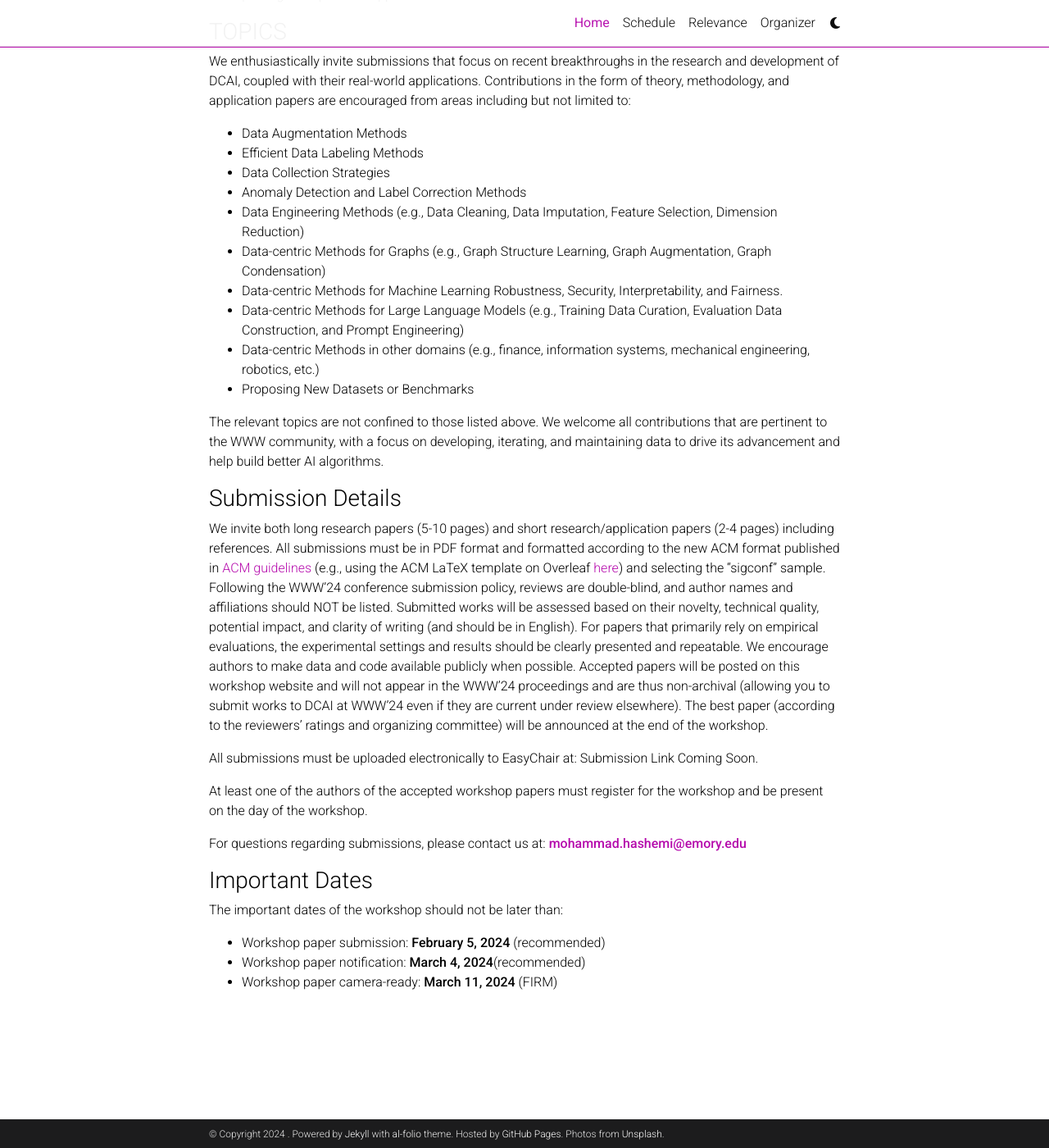
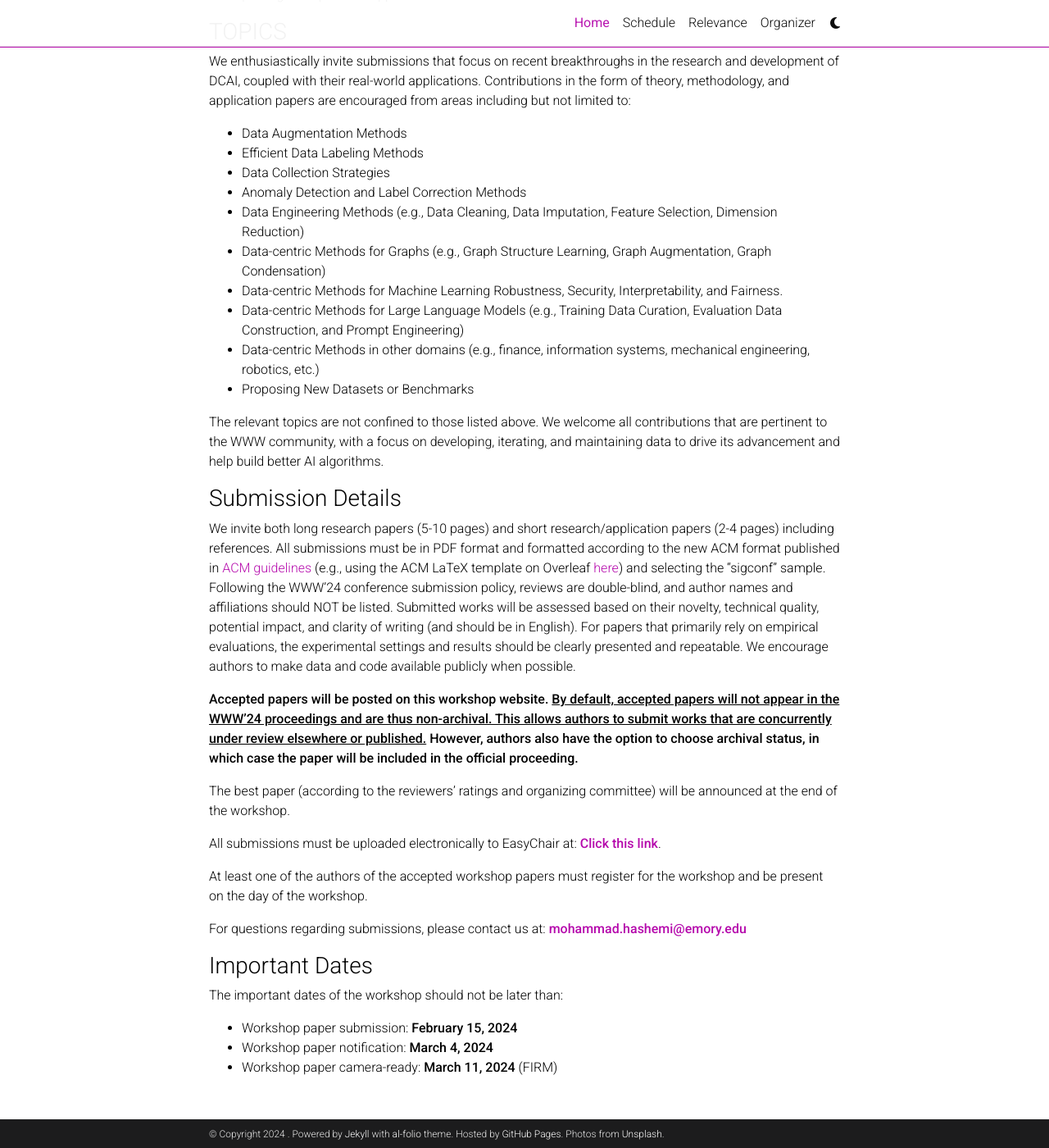
Before and after one commit to dcai-workshop/dcai-workshop.github.io, a Jekyll site: the page built from _pages/about.md, in a window 1280 px wide and 1400 px high, scrolled down 1480 px. Shown: the whole window at 82% size. Built offline with Jekyll 4.4.1, drawn with Linux system fonts in a browser that asks for light colours; comment, search, counter and statistics services are not loaded; a style sheet for code colours, icons or effects is not loaded.

Commit message:
Update about.md

```diff
--- a/_pages/about.md
+++ b/_pages/about.md
@@ -38,9 +38,14 @@ The relevant topics are not confined to those listed above. We welcome all contr
 
 ### Submission Details
 
-We invite both long research papers (5-10 pages) and short research/application papers (2-4 pages) including references. All submissions must be in PDF format and formatted according to the new ACM format published in [ACM guidelines](https://www.acm.org/publications/proceedings-template) (e.g., using the ACM LaTeX template on Overleaf [here](https://www.overleaf.com/gallery/tagged/acm-official#.WOuOk2e1taQ)) and selecting the "sigconf" sample. Following the WWW'24 conference submission policy, reviews are double-blind, and author names and affiliations should NOT be listed. Submitted works will be assessed based on their novelty, technical quality, potential impact, and clarity of writing (and should be in English). For papers that primarily rely on empirical evaluations, the experimental settings and results should be clearly presented and repeatable. We encourage authors to make data and code available publicly when possible. Accepted papers will be posted on this workshop website and will not appear in the WWW'24 proceedings and are thus non-archival (allowing you to submit works to DCAI at WWW'24 even if they are current under review elsewhere). The best paper (according to the reviewers' ratings and organizing committee) will be announced at the end of the workshop.
+We invite both long research papers (5-10 pages) and short research/application papers (2-4 pages) including references. All submissions must be in PDF format and formatted according to the new ACM format published in [ACM guidelines](https://www.acm.org/publications/proceedings-template) (e.g., using the ACM LaTeX template on Overleaf [here](https://www.overleaf.com/gallery/tagged/acm-official#.WOuOk2e1taQ)) and selecting the "sigconf" sample. Following the WWW'24 conference submission policy, reviews are double-blind, and author names and affiliations should NOT be listed. Submitted works will be assessed based on their novelty, technical quality, potential impact, and clarity of writing (and should be in English). For papers that primarily rely on empirical evaluations, the experimental settings and results should be clearly presented and repeatable. We encourage authors to make data and code available publicly when possible.
 
-All submissions must be uploaded electronically to EasyChair at: Submission Link Coming Soon.
+**Accepted papers will be posted on this workshop website. <ins> By default, accepted papers will not appear in the WWW'24 proceedings and are thus non-archival. This allows authors to submit works that are concurrently under review elsewhere or published.</ins> However, authors also have the option to choose archival status, in which case the paper will be included in the official proceeding.**
+
+
+The best paper (according to the reviewers' ratings and organizing committee) will be announced at the end of the workshop.
+
+All submissions must be uploaded electronically to EasyChair at: **[Click this link](https://easychair.org/conferences/submissions?a=31988140)**.
 
 At least one of the authors of the accepted workshop papers must register for the workshop and be present on the day of the workshop.
 
@@ -50,6 +55,6 @@ For questions regarding submissions, please contact us at: **[mohammad.hashemi@e
 
 The important dates of the workshop should not be later than:
 
-- Workshop paper submission: **February 5, 2024** (recommended)
-- Workshop paper notification: **March 4, 2024**(recommended)
+- Workshop paper submission: **February 15, 2024**
+- Workshop paper notification: **March 4, 2024**
 - Workshop paper camera-ready: **March 11, 2024** (FIRM)
```
Also changed, not shown: other parts of _pages/about.md (+1 -1 lines).
